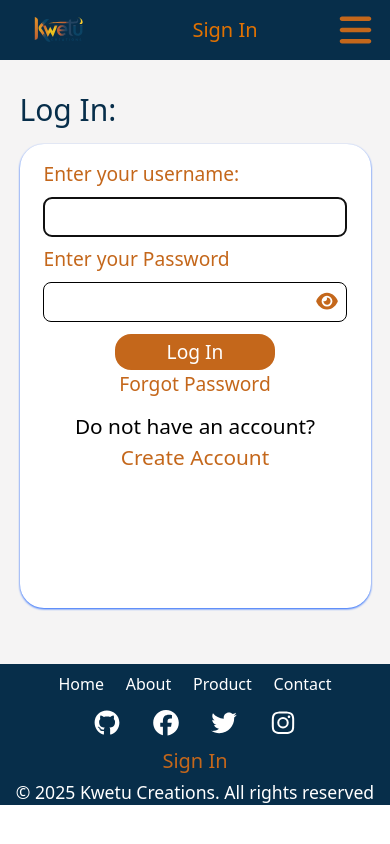
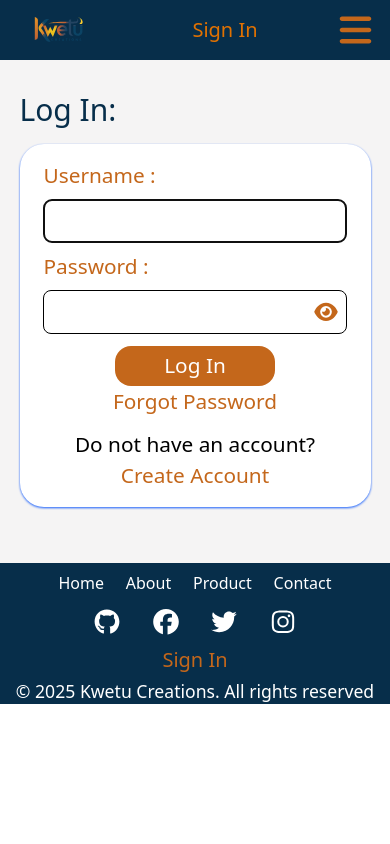
Before and after one commit to Harri254/kwetu_creations, a React (Vite) app: page /logIn in a window 390 px wide. Built offline with nearby package versions, Linux system fonts and the light colour scheme.

Commit message:
Add admin page and routing to it

```diff
--- a/src/App.jsx
+++ b/src/App.jsx
@@ -9,6 +9,7 @@ import Footer from './layout/Footer'
 import "./icons.js";
 import LogIn from './pages/LogIn.jsx'
 import CreateAccount from './pages/CraeteAccount.jsx'
+import Owner from './pages/Owner.jsx'
 
 
 function App() {
@@ -18,6 +19,7 @@ function App() {
       <Header/>
       <Routes>
         <Route path='/' element={<Home/>}></Route>
+        <Route path='/owner' element={<Owner/>}></Route>
         <Route path='/product' element={<Product/>}></Route>
         <Route path='/product/:category' element={<Product/>}></Route>
         <Route path='/logIn' element={<LogIn/>}></Route>
--- a/src/pages/CraeteAccount.jsx
+++ b/src/pages/CraeteAccount.jsx
@@ -31,13 +31,13 @@ function CreateAccount(){
     <div className="py-4 bg-[#f5f4f4] flex flex-col justify-center items-center pb-14">
       <h3 className="w-[90%] my-4 mx-auto text-3xl text-start text-primary font-medium ">Sign Up:</h3>
       <form action="" onSubmit={handleSubmit} method="post" className="flex flex-col p-4 bg-[#ffffff] text-[1.2rem] drop-shadow-blue-600 drop-shadow-xs rounded-3xl w-[90%] h-fit vsm:h-fit max-w-[30rem] vsm:text-2xl">
-        <label htmlFor="username" className="text-secondary pl-2 sm:pt-4"> Enter your full name:</label>
+        <label htmlFor="username" className="text-secondary pl-2 sm:pt-4"> Enter  full name:</label>
         <input type="text" name="fullname" id="fullname" className="border-1 w-[95%] mx-auto rounded-[0.5rem] mt-2 h-10 pl-2 sm:py-6 sm:mt-3" required autoFocus maxLength={24}/>
 
-        <label htmlFor="username" className="text-secondary pl-2 sm:pt-4"> Enter your email:</label>
+        <label htmlFor="username" className="text-secondary pl-2 sm:pt-4"> Enter  email:</label>
         <input type="email" name="email" id="email" className="border-1 w-[95%] mx-auto rounded-[0.5rem] mt-2 h-10 pl-2 sm:py-6 sm:mt-3" required maxLength={24}/>
 
-        <label htmlFor="password" className="mt-2 text-secondary pl-2 sm:mt-4">Create your Password</label>
+        <label htmlFor="password" className="mt-2 text-secondary pl-2 sm:mt-4">Create  Password</label>
         <div className="relative w-[95%] mx-auto mt-2 sm:mt-3">
           <input
             type={showPassword ? "text" : "password"}
@@ -59,7 +59,7 @@ function CreateAccount(){
           </button>
         </div>
 
-        <label htmlFor="createPassword" className="mt-2 text-secondary pl-2 sm:mt-4">Confirm your Password</label>
+        <label htmlFor="createPassword" className="mt-2 text-secondary pl-2 sm:mt-4">Confirm   Password</label>
         <div className="relative w-[95%] mx-auto mt-2 sm:mt-3">
           <input
             type={showPassword ? "text" : "password"}
--- a/src/pages/Home.jsx
+++ b/src/pages/Home.jsx
@@ -25,7 +25,6 @@ const gallary = [
 const sortedLatest = gallary.filter((product) => product.category === "latest");
 const sortedProducts = gallary.filter((product) => product.category === "products");
 const sortedService = gallary.filter((product) => product.category === "services");
-console.log(sortedLatest);
 
 function Body(){
     return(
--- a/src/pages/LogIn.jsx
+++ b/src/pages/LogIn.jsx
@@ -1,27 +1,75 @@
 import { useState } from "react";
 import { FontAwesomeIcon } from "@fortawesome/react-fontawesome";
 import { faEye, faEyeSlash } from "@fortawesome/free-solid-svg-icons";
-import { Link } from "react-router-dom";
+import { Link, useNavigate } from "react-router-dom";
+import { mockUsers } from "../context/mockUsers";
+import Owner from "./Owner";
 
-function LogIn(){
+function LogIn() {
   const [showPassword, setShowPassword] = useState(false);
+  const [username, setUsername] = useState("");
+  const [password, setPassword] = useState("");
+  const [error, setError] = useState("");
+
+ const navigate = useNavigate();
+  const handleSubmit = (e)=>{
+    e.preventDefault();
+
+    const user = mockUsers.find((user) => user.username === username && user.password === password);
+    console.log(mockUsers, password,username ,user);
+
+    if(!user){
+      setError("Invalid Credentials");
+    }
+
+    if(user.role === "admin"){
+      navigate("/owner");
+    }else{
+      navigate("/", {replace : true});
+    }
+  };
+
+
 
   return (
     <div className="py-4 bg-[#f5f4f4] flex flex-col justify-center items-center pb-14">
-      <h3 className="w-[90%] my-4 mx-auto text-3xl text-start text-primary font-medium ">Log In:</h3>
-      <form action="" method="post" className="flex flex-col p-4 bg-[#ffffff] text-[1.2rem] drop-shadow-blue-600 drop-shadow-xs rounded-3xl w-[90%] h-[55vh] vsm:h-fit max-w-[30rem] vsm:text-2xl">
-        <label htmlFor="username" className="text-secondary pl-2 sm:pt-4"> Enter your username:</label>
-        <input type="text" name="username" id="username" className="border-1 w-[95%] mx-auto rounded-[0.5rem] mt-2 h-10 pl-2 sm:py-6 sm:mt-3" required autoFocus maxLength={24}/>
+      <h3 className="w-[90%] my-4 mx-auto text-3xl text-start text-primary font-medium ">
+        Log In:
+      </h3>
+      <form
+        action=""
+        onSubmit={handleSubmit}
+        className="flex flex-col p-4 bg-[#ffffff] text-[1.3rem] drop-shadow-blue-600 drop-shadow-xs rounded-3xl w-[90%] vsm:h-fit max-w-[30rem] vsm:text-2xl"
+      >
+        <label htmlFor="username" className="text-secondary pl-2 sm:pt-4">
+          {" "}
+          Username :
+        </label>
+        <input
+          type="text"
+          name="username"
+          id="username"
+          className="border-1 w-[95%] mx-auto rounded-[0.5rem] mt-2 h-11 pl-2 sm:py-6 sm:mt-3"
+          required
+          autoFocus
+          maxLength={24}
+          value={username}
+          onChange={(e)=>setUsername(e.target.value)}
+        />
 
-        <label htmlFor="password" className="mt-2 text-secondary pl-2 sm:mt-4">Enter your Password</label>
+        <label htmlFor="password" className="mt-2 text-secondary pl-2 sm:mt-4">
+          Password :
+        </label>
         <div className="relative w-[95%] mx-auto mt-2 sm:mt-3">
           <input
             type={showPassword ? "text" : "password"}
             name="password"
             id="password"
-            className="border-1 rounded-[0.5rem] pl-2 pr-10 h-10 w-full sm:py-6"
+            className="border-1 rounded-[0.5rem] pl-2 pr-10 h-11 w-full sm:py-6"
             required
             maxLength={24}
+            value={password}
+            onChange={(e) => setPassword(e.target.value)}
           />
           <button
             type="button"
@@ -34,13 +82,33 @@ function LogIn(){
         </div>
 
         <div className="flex flex-col justify-between m-3 vsm:flex-row vsm:w-[90%] vsm:mx-auto">
-          <button type="submit" className="bg-secondary w-[10rem] mx-auto rounded-[1rem] p-1 hover:bg-amber-800 text-white vsm:w-[45%] vsm:mx-0">Log In</button>
-          <button type="button" className=" text-secondary hover:text-amber-800 sm:w-[48%]">Forgot Password</button>
+          <button
+            type="submit"
+            className="bg-secondary w-[10rem] mx-auto rounded-[1rem] p-1 hover:bg-amber-800 text-white vsm:w-[45%] vsm:mx-0"
+          >
+            Log In
+          </button>
+          <button
+            type="button"
+            className=" text-secondary hover:text-amber-800 sm:w-[48%]"
+          >
+            Forgot Password
+          </button>
         </div>
-        <p className="text-[1.3rem] m-0 text-center sm:text-2xl">Do not have an account? <Link to="/logIn/createAccount" className=" text-secondary hover:text-amber-800 block">Create Account</Link></p>
+        {error && <p className="text-red-700 text-[1.2rem] text-center mb-2">{error}</p>}
+        <p className="text-[1.3rem] m-0 text-center sm:text-2xl">
+          Do not have an account?{" "}
+          <Link
+            to="/logIn/createAccount"
+            className=" text-secondary hover:text-amber-800 block"
+          >
+            Create Account
+          </Link>
+        </p>
+
       </form>
     </div>
-  )
+  );
 }
 
 export default LogIn;
--- /dev/null
+++ b/src/pages/Owner.jsx
@@ -0,0 +1,10 @@
+function Owner(){
+
+    return(
+        <div>
+            <h2>You are on admin page</h2>
+        </div>
+    )
+}
+
+export default Owner;
```
Also changed, not shown: 1 other file (tests, documents, lock files or other folders).
